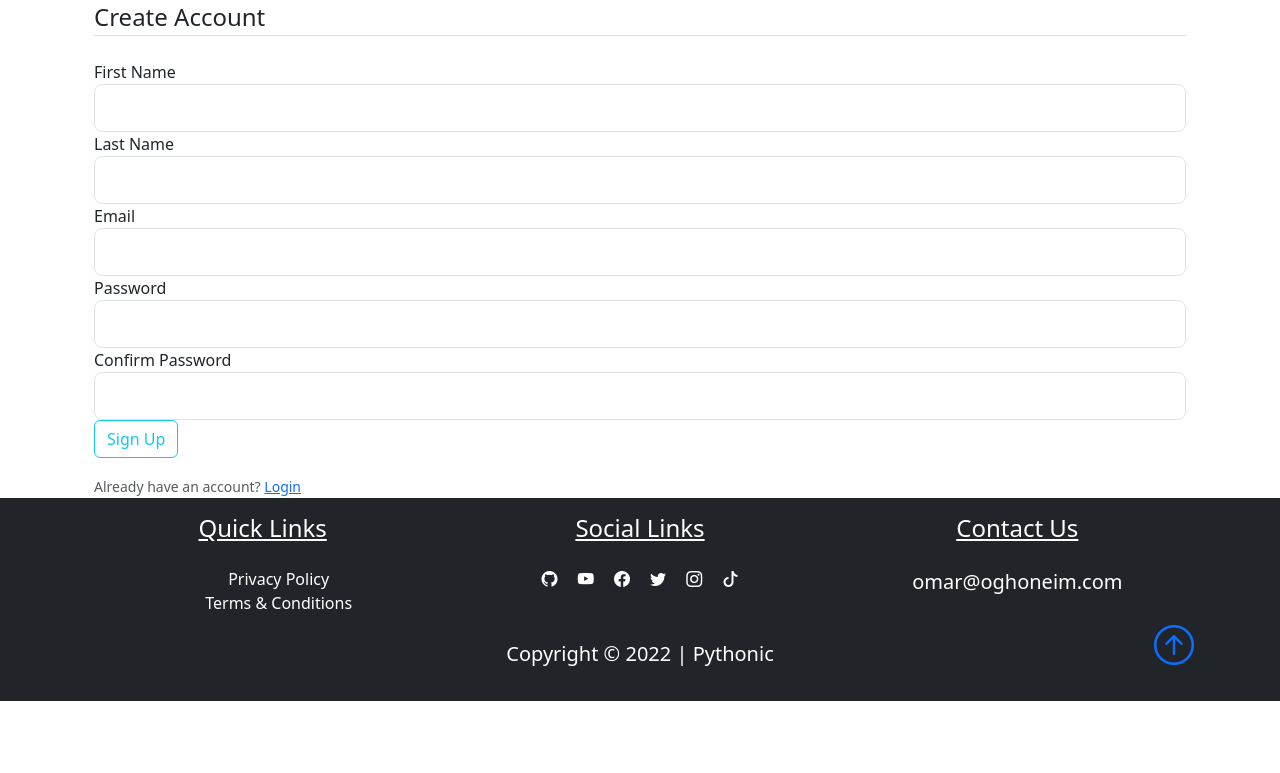
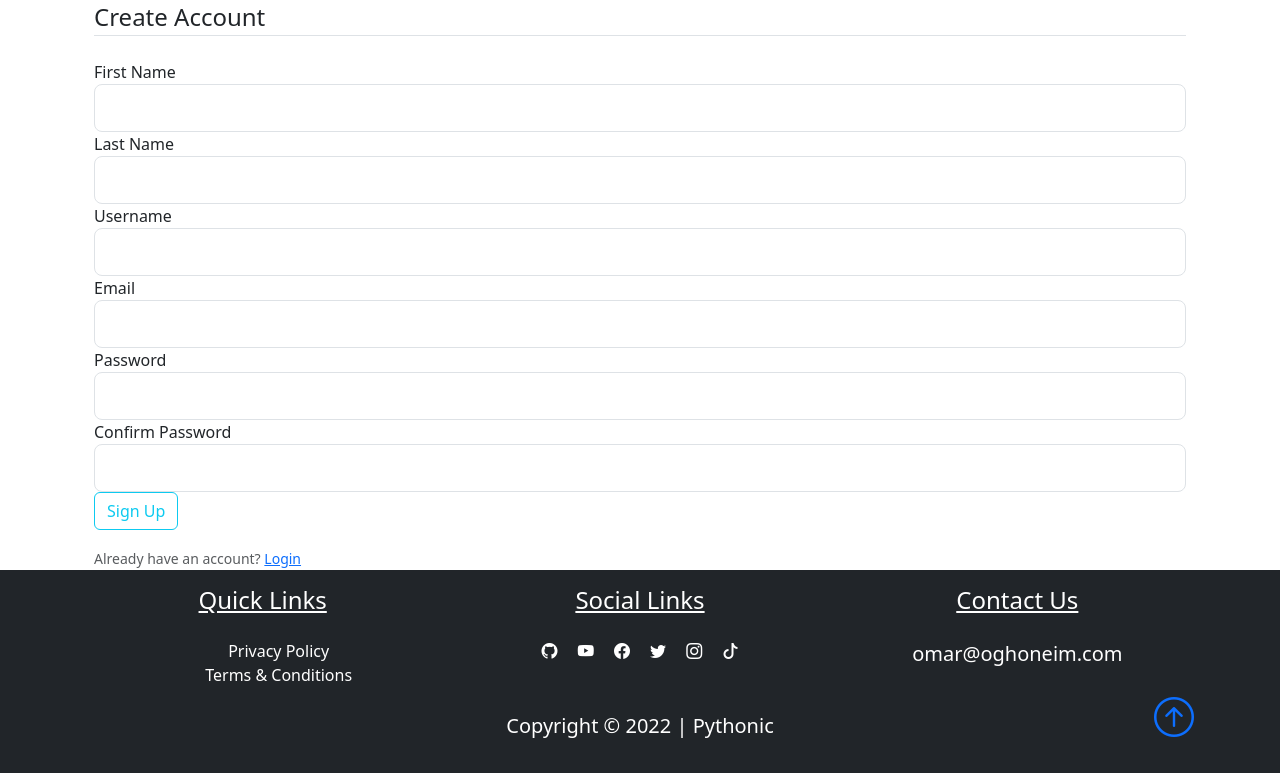
Before and after one commit to KhalilAmamri/CodeFlow, a Flask app: page /register in a window 1280 px wide. Shown: the part 157-930 px from the top of the page. Before the commit the page ends 858 px from the top, so only its background shows below. Run offline with Flask 3, Linux system fonts and the light colour scheme.

Commit message:
Add username field to registration form and update redirect after account creation

```diff
--- a/pythonic/forms.py
+++ b/pythonic/forms.py
@@ -9,6 +9,7 @@ class RegistrationForm(FlaskForm):
     email = StringField('Email', validators=[DataRequired(), Email()])
     password = PasswordField('Password', validators=[DataRequired(), Length(min=6, max=35), Regexp(r'^(?=.*[A-Za-z])(?=.*\d)[A-Za-z\d]{6,}$', message="Password must contain at least one letter and one number")])
     confirm_password = PasswordField('Confirm Password', validators=[DataRequired(), EqualTo('password')])
+    username = StringField('Username', validators=[DataRequired(), Length(min=3, max=25)])
     submit = SubmitField('Sign Up')
 
 class LoginForm(FlaskForm):
--- a/pythonic/routes.py
+++ b/pythonic/routes.py
@@ -106,7 +106,7 @@ def register():
             f"Account created for {form.first_name.data} {form.last_name.data}!",
             "success",
         )
-        return redirect(url_for("home"))
+        return redirect(url_for("login"))
 
     return render_template("register.html", title="Register", form=form)
 
--- a/pythonic/templates/register.html
+++ b/pythonic/templates/register.html
@@ -33,6 +33,19 @@
                 </div>
                 {% else %}
                 {{ form.last_name(class='form-control form-control-lg') }}
+                {% endif %}
+            </div>
+                        <div class="form-group">
+                {{ form.username.label(class='form-control-label') }}
+                {% if form.username.errors %}
+                {{ form.username(class='form-control form-control-lg is-invalid') }}
+                <div class="invalid-feedback">
+                    {% for error in form.username.errors %}
+                    <span>{{ error }}</span>
+                    {% endfor %}
+                </div>
+                {% else %}
+                {{ form.username(class='form-control form-control-lg') }}
                 {% endif %}
             </div>
             <div class="form-group">
@@ -74,6 +87,7 @@
                 {{ form.confirm_password(class='form-control form-control-lg') }}
                 {% endif %}
             </div>
+
             <div class="form-group">
                 {{ form.submit(class='btn btn-outline-info') }}
             </div>
```
Also changed, not shown: instance/pythonic.db.
